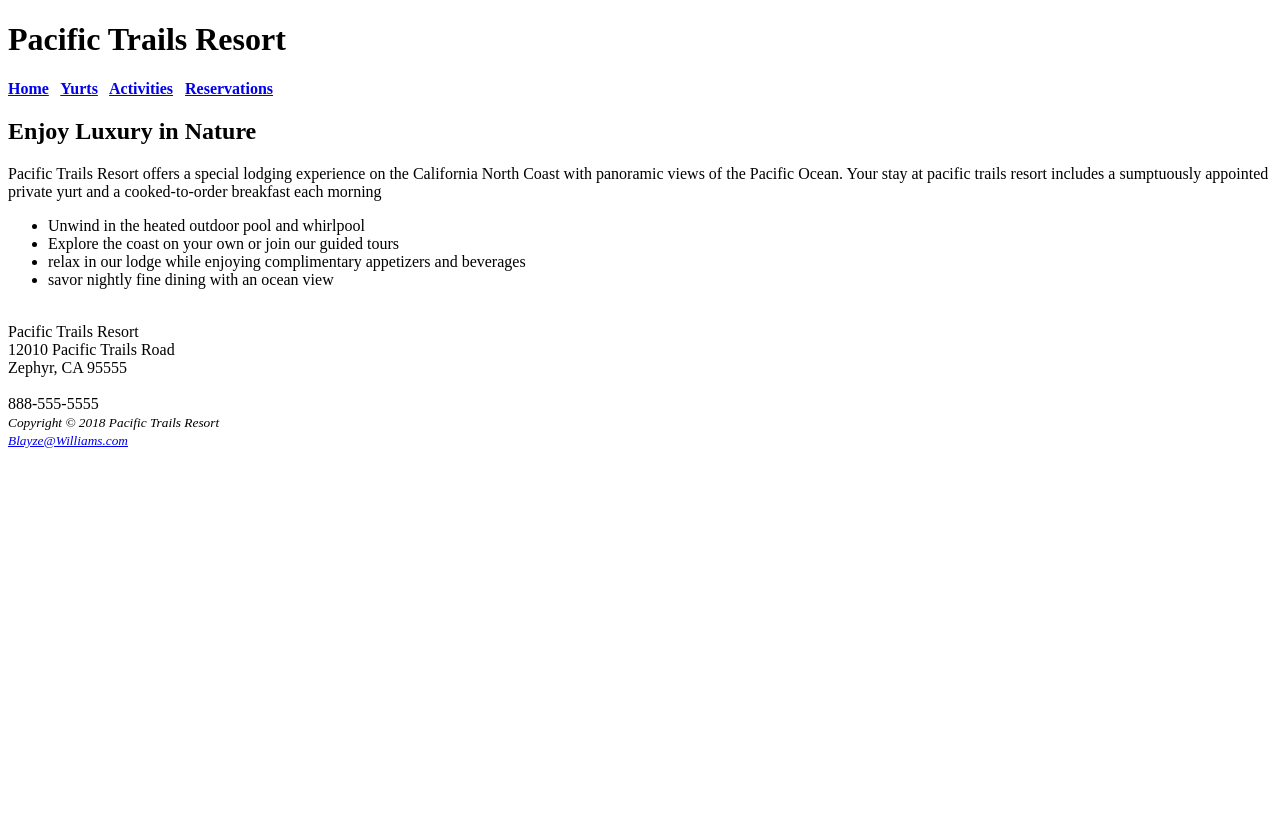
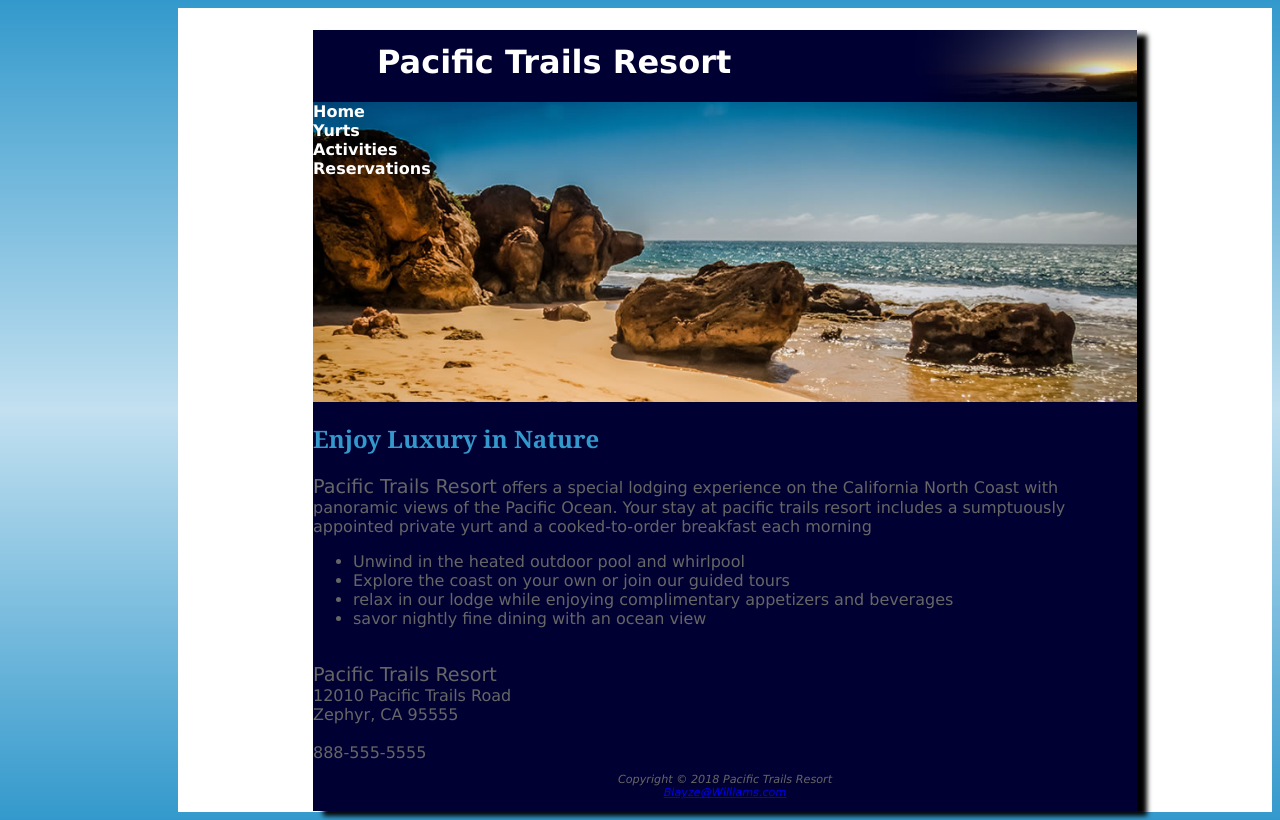
Before and after one commit to TheBlayze/Pacific_Trails, a plain HTML site: page index.html in a window 1280 px wide. Drawn offline with Linux system fonts and the light colour scheme.

Commit message:
CH4 Completed, Working on CH6
CH4 Completed, Working on CH6

```diff
--- a/index.html
+++ b/index.html
@@ -3,18 +3,36 @@
 
 <head>
 	<title>Williams Pacific Trails Resort</title>
+	<link rel="stylesheet" href="pacificcss/pacific.css">
 </head>
 
 <main>
+	<div id="wrapper">
 		<header>
 			<h1>Pacific Trails Resort</h1>
 		</header>
-		<nav><b><a href="index.html">Home</a> &nbsp <a href="Yurts.html">Yurts</a> &nbsp <a href="activites.html">Activities</a> &nbsp <a href="reservations.html">Reservations</a></b></nav>
+
+		<nav>
+			<a href="index.html">Home</a>
+			 &nbsp	<br>
+			<a href="Yurts.html">Yurts</a>
+			 &nbsp <br>
+			 <a href="C:\Users\Blayzew1\Desktop\WebPages\Pacific_Trails\Activities.html">Activities</a>
+			 &nbsp <br>
+			<a href="reservations.html">Reservations</a>
+		</nav>
+		<div id="homehero">
+			<!--<img src="coast.jpg" alt="coast">-->
+
+		</div>
+
 
 		<body>
 			<h2>Enjoy Luxury in Nature</h2>
-			<p>Pacific Trails Resort offers a special lodging experience on the California North Coast with panoramic views of the Pacific Ocean.
-			Your stay at pacific trails resort includes a sumptuously appointed private yurt and a cooked-to-order breakfast each morning</p>
+			<p><span class="resort">Pacific Trails Resort</span> offers a special lodging experience on the California
+				North Coast with panoramic views of the Pacific Ocean.
+				Your stay at pacific trails resort includes a sumptuously appointed private yurt and a cooked-to-order
+				breakfast each morning</p>
 			<ul>
 				<li>Unwind in the heated outdoor pool and whirlpool</li>
 				<li>Explore the coast on your own or join our guided tours</li>
@@ -23,15 +41,18 @@
 			</ul>
 			<br>
 			<div>
-			Pacific Trails Resort <br>
+				<span class="resort">Pacific Trails Resort</span> <br>
 				12010 Pacific Trails Road <br>
 				Zephyr, CA 95555 <br><br>
 				888-555-5555 <br>
 			</div>
 		</body>
 
+
 		<footer>
-			<small><i>Copyright &copy 2018 Pacific Trails Resort <br> <a href="mailto:Blayze@Williams.com">Blayze@Williams.com</a></i></small>
+			Copyright &copy 2018 Pacific Trails Resort <br> <a href="mailto:Blayze@Williams.com">Blayze@Williams.com</a>
 		</footer>
+	</div>
 </main>
+
 </html>
--- /dev/null
+++ b/pacificcss/pacific.css
@@ -0,0 +1,105 @@
+*{
+    box-sizing: border-box;
+}
+body{
+background-color: #3399CC;
+color: #666666;
+font-family: Verdana, Arial, sans-serif;
+background-image: linear-gradient(to bottom, #3399CC, #C2E0F0, #3399CC)
+
+}
+header{
+
+    background-color: #000033;
+    color: #FFFFFF;
+    font-family: verdana, Arial;
+}
+h1{
+    line-height: 200%;
+    background-image: url(../sunset.jpg);
+    background-repeat: no-repeat;
+    padding-left: 2em;
+    height: 72px;
+    background-position: right;
+    margin-bottom: 0;
+}
+nav{
+float:left;
+width:160px;
+padding:0px;
+font-weight: bold;
+display:block;
+
+}
+nav a:link{
+    color:#FFFFFF
+}
+nav a:visited{
+    color: #C2E0F0;
+}
+nav a:hover{
+    color:#CCCCCC;
+}
+h2{
+    color: #3399CC;
+    font-family: Georgia;
+
+}
+dt{
+    color: #000033;
+    font-weight:bold;
+}
+.resort{
+    color:000033;
+    font-size: 1.2em;
+}
+footer{
+    font-size: .7em;
+    font-style:italic;
+    text-align: center;
+    padding: 1em;
+}
+#wrapper{
+    width: 80%;
+    margin-right: auto;
+    margin-left: auto;
+    background-color: #000033;
+    min-width: 700px;
+    max-width: 1024px;
+    box-shadow: 10px 5px 5px black;
+}
+h3{
+    color: #000033;
+}
+main{
+    padding-left: 2em;
+    padding-right: 2em;
+    padding-top:1px;
+    padding-bottom:1px;
+    background-color:#FFFFFF;
+    margin-left:170px;
+}
+#homehero{
+    height: 300px;
+    background-image: url("../coast.jpg");
+    background-size: 100% 100%;
+}
+#yurthero{
+    height:300px;
+    background-image: url("../yurt.jpg");
+    background-size: 100% 100%;
+}
+#trailhero{
+    height:300px;
+    background-image: url("../trail.jpg");
+    background-size: 100% 100%;
+}
+nav a {text-decoration: none;}
+
+nav ul {
+    list-style-type:none;
+    padding-left: 1em;
+}
+img{
+    width: 79vw;
+}
```
Also changed, not shown: Activities.html (added, +42 -0 lines), Yurts.html (+21 -5 lines), coast.jpg (added), favicon.ico (added), sunset.jpg (added), trail.jpg (added), yurt.jpg (added), 2 other files. Lines whose indentation alone changed are shown as unchanged.
